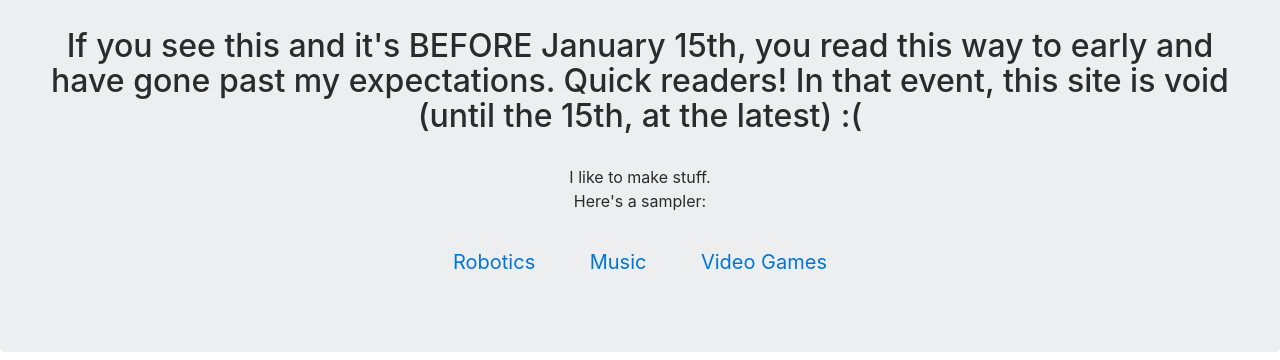
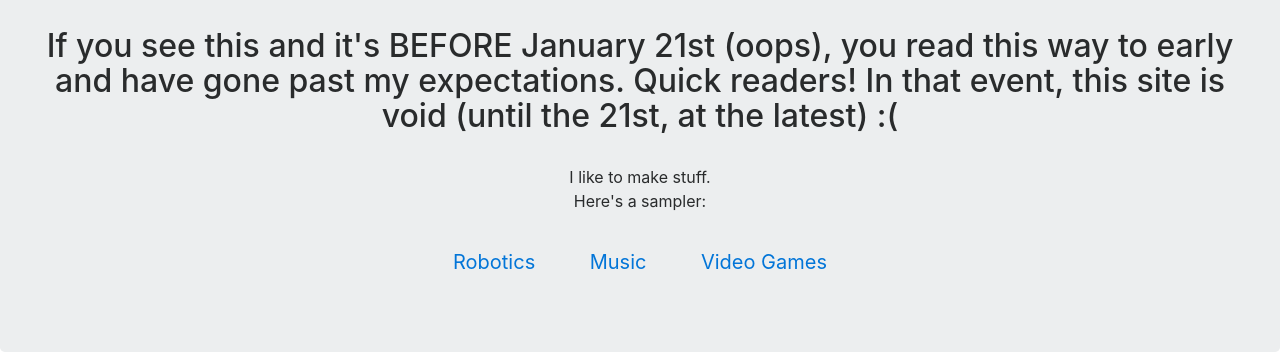
Before and after one commit to adrisj7/OLD-adrisj7.github.io, a plain HTML site: page index.html in a window 1280 px wide. Shown: the part 220-580 px from the top of the page. Drawn offline with nearby package versions, Linux system fonts and the light colour scheme.

Commit message:
Update deadline (oops)

```diff
--- a/index.html
+++ b/index.html
@@ -40,7 +40,7 @@
     <div class="jumbotron text-center" >
       <h1> Hey! I'm Adris Jautakas </h1>
       <br>
-      <h2> If you see this and it's BEFORE January 15th, you read this way to early and have gone past my expectations. Quick readers! In that event, this site is void (until the 15th, at the latest) :( </h2>
+      <h2> If you see this and it's BEFORE January 21st (oops), you read this way to early and have gone past my expectations. Quick readers! In that event, this site is void (until the 21st, at the latest) :( </h2>
       <br>
       I like to make stuff.
       <br>
```
